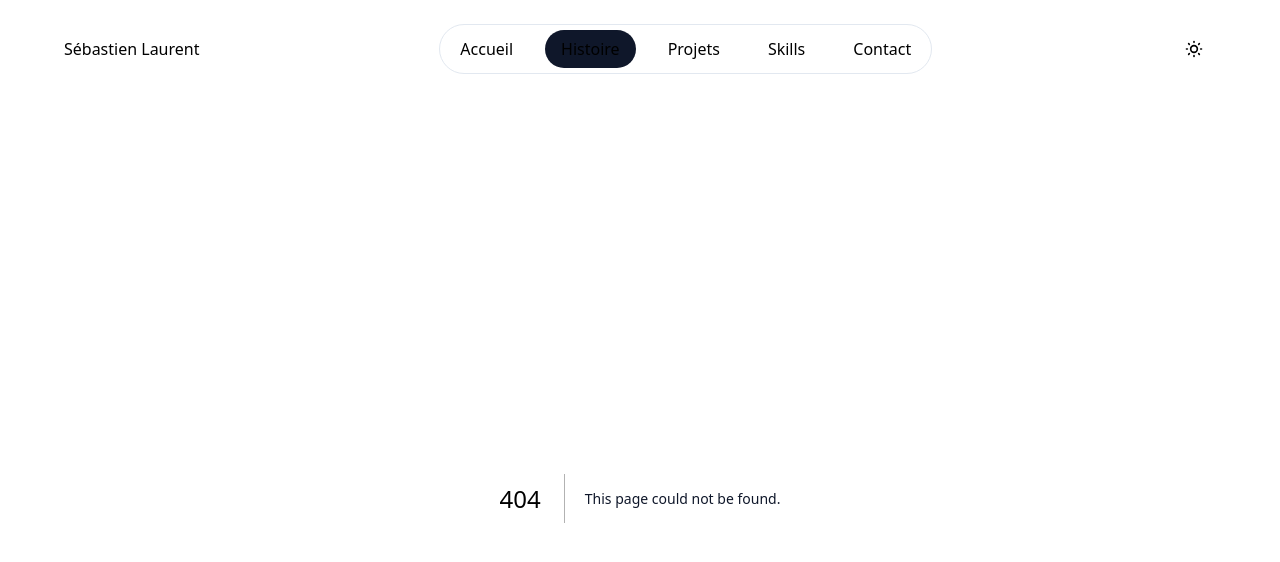
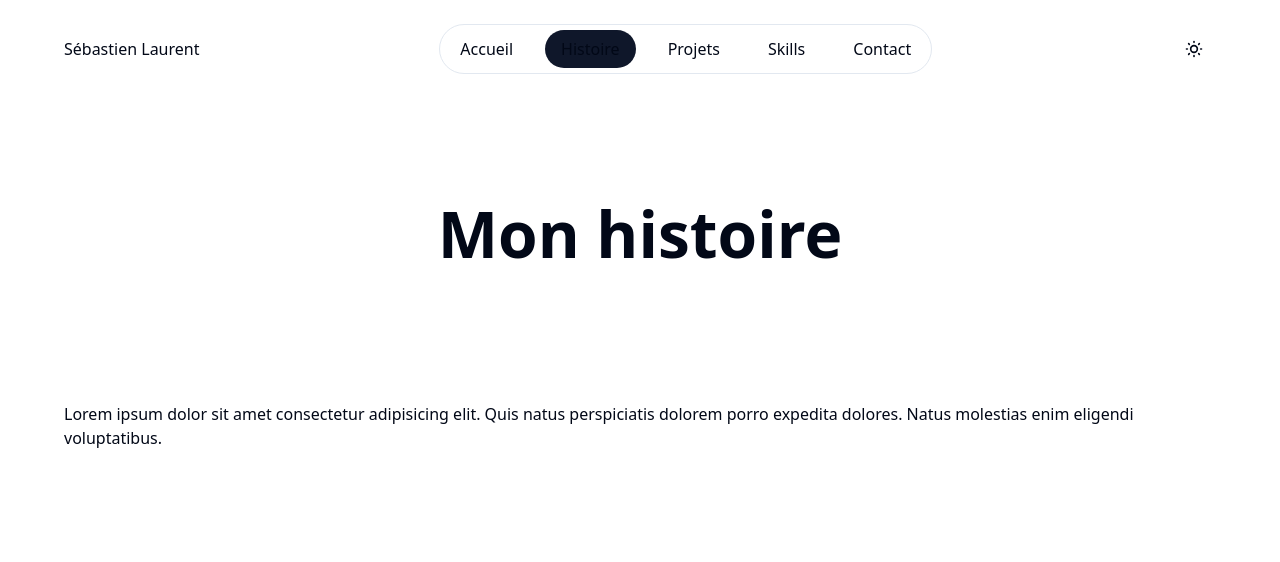
Before and after one commit to SebastienLaurentt/Portfolio-V2, a Next.js app: page /histoire in a window 1280 px wide. Before the commit this address had no page. Shown: the top 562 px of the page. Built offline with nearby package versions, Linux system fonts and the light colour scheme.

Commit message:
create histoire page

```diff
--- /dev/null
+++ b/app/histoire/page.tsx
@@ -0,0 +1,30 @@
+import PageTitle from "@/components/PageTitle/PageTitle";
+import Section from "@/components/Section/Section";
+
+import { Metadata } from "next";
+
+export const metadata: Metadata = {
+  title: "Mon histoire",
+  description:
+    "Pour en savoir plus sur mon histoire",
+};
+
+function Parcours() {
+  return (
+    <main className="mb-20 md:mb-24 lg:mb-32">
+      <PageTitle
+        title="Mon histoire"
+        titleDescription=""
+      />
+      <Section marginBottom={true} marginTop={false} classname="">
+        <div>
+          Lorem ipsum dolor sit amet consectetur adipisicing elit. Quis natus
+          perspiciatis dolorem porro expedita dolores. Natus molestias enim
+          eligendi voluptatibus.
+        </div>
+      </Section>
+    </main>
+  );
+}
+
+export default Parcours;
```
